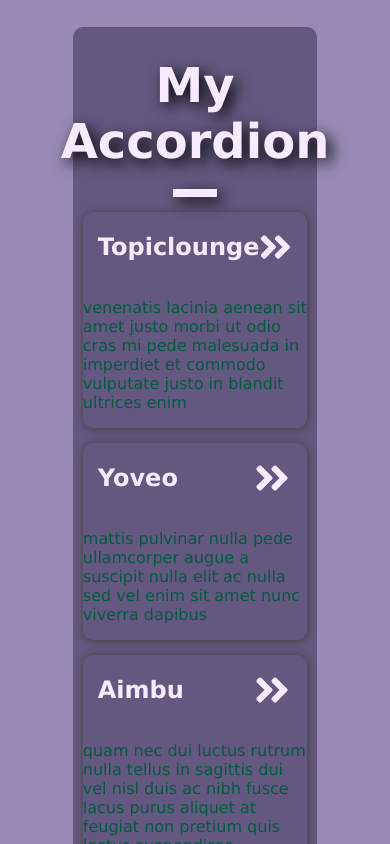
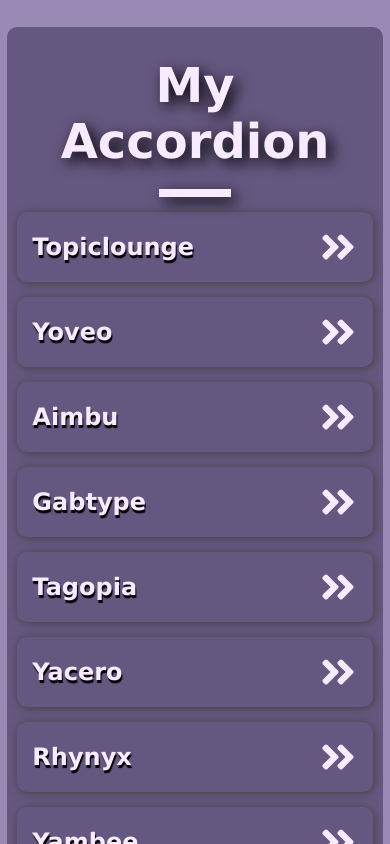
Before and after one commit to Stanislav453/Accordion, a React (Create React App) app: page / in a window 390 px wide. Shown: the top 844 px of the page. Built offline with nearby package versions, Linux system fonts and the light colour scheme.

Commit message:
Zresponzivnil som component a naštýloval p, .show

```diff
--- a/src/Component/MyAccordion/MyAccordion.scss
+++ b/src/Component/MyAccordion/MyAccordion.scss
@@ -22,6 +22,21 @@
             margin-top: 0;
         }
 
+        p {
+            height: 0;
+            max-height: 0;
+            margin: 0 15px;
+            overflow: hidden;
+            transition: all .5s;
+        }
+
+        .show {
+            height: 60px;
+            max-height: 150px;
+            margin: 0 15px;
+            transition: all .5s;
+        }
+
         .article-header {
             display: flex;
             flex-direction: row;
@@ -33,12 +48,48 @@
             h2 {
                 color: $--Hight-text-color;
                 margin: 0;
+                text-shadow: 1px 3px 1px #000;
             }
 
             .icon {
                 font-size: 2.5em;
+                transform: rotate(0);
+                transition: transform .5s;
+            }
+
+            .move {
+                transform: rotate(.75turn);
+                transition: transform .5s;
             }
         }
     }
 
 }
+
+@media ( max-width: 1300px ) {
+    .accordion-container {
+        width: 95%;
+
+        .article-container {
+
+            .show {
+                height: 70px;
+            }
+        }
+    }
+
+}
+
+@media ( max-width: 520px ) {
+    .accordion-container {
+        width: 95%;
+
+        .article-container {
+
+            .show {
+                height: 130px;
+            }
+        }
+    }
+
+}
```
